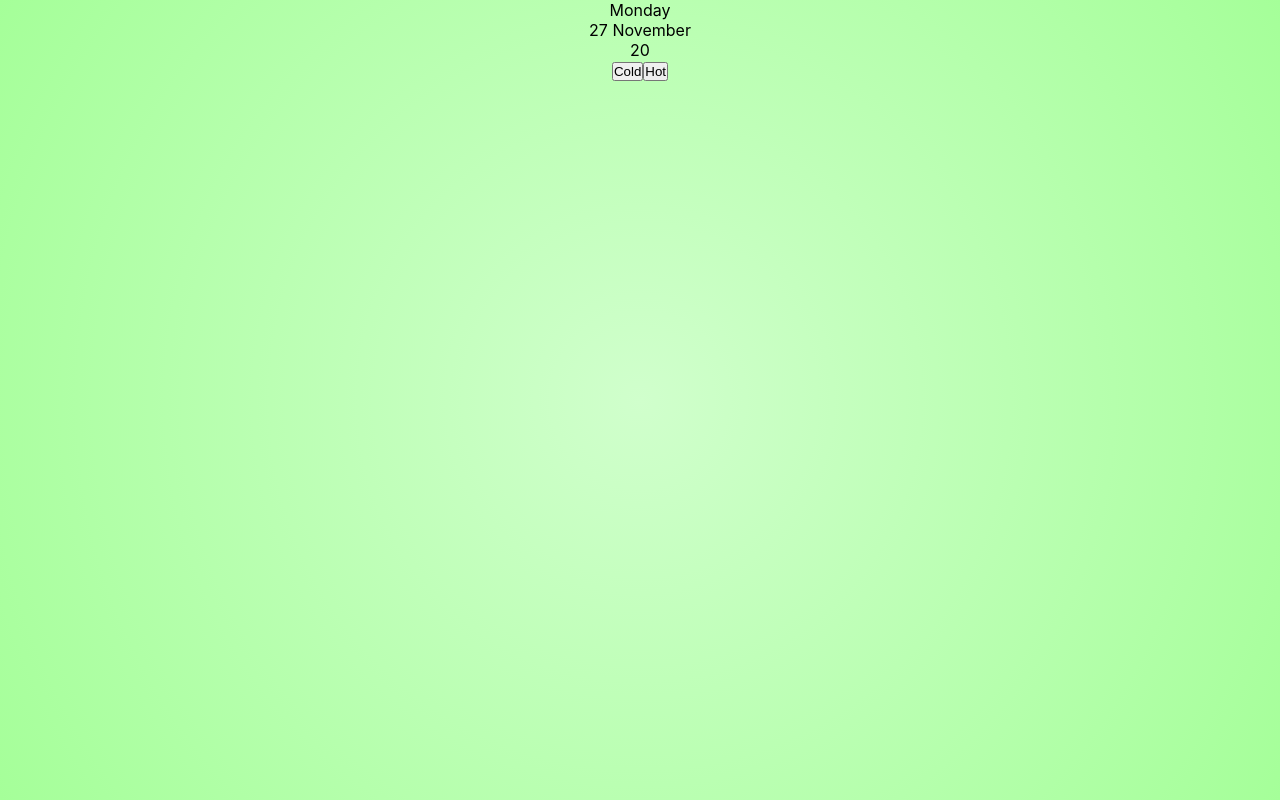
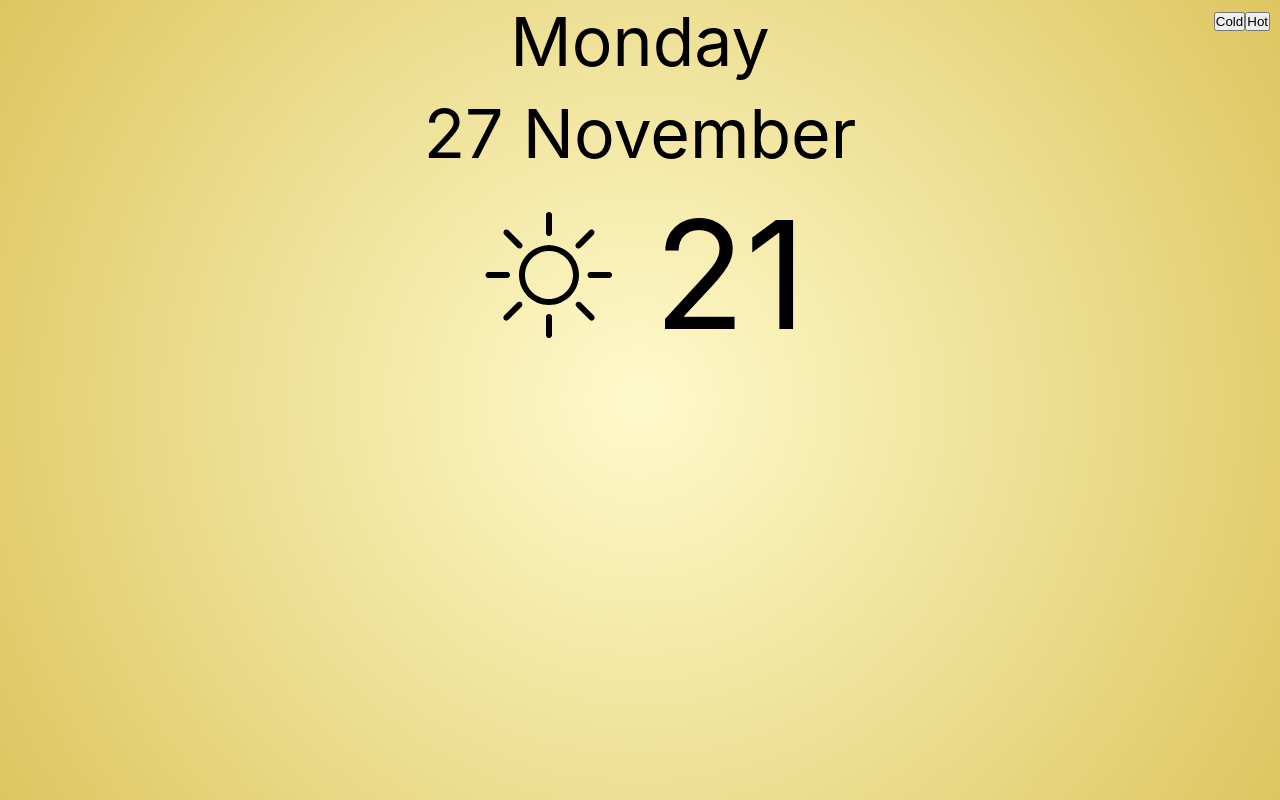
Before and after one commit to poplavskyi/App1, a React (Create React App) app: page / in a window 1280 px wide. Built offline with nearby package versions, Linux system fonts and the light colour scheme.

Commit message:
ADD: styles for app

```diff
--- a/src/App.jsx
+++ b/src/App.jsx
@@ -4,7 +4,7 @@ import "./temperature.scss";
 
 class App extends Component {
   state = {
-    temperature: 20,
+    temperature: 21,
   };
 
   increaseTemperature = () => {
--- a/src/temperature.scss
+++ b/src/temperature.scss
@@ -16,11 +16,11 @@
 svg {
   width: 150px;
   height: 150px;
+  margin-right: 30px;
 }
 
 .cold {
-  // background-color: rgb(0, 217, 255);
-  background: radial-gradient(circle at center, #cce4ff, #9b99ff)
+  background: radial-gradient(circle at center, #cce4ff, #9b99ff);
 }
 
 .normal {
@@ -30,3 +30,25 @@ svg {
 .hot {
   background: radial-gradient(circle at center, #fffacc, #ddc660)
 }
+
+.current-data p {
+  font-size: 68px;
+  margin-bottom: 10px;
+}
+
+.temperature-display {
+  display: flex;
+  justify-content: center;
+  font-size: 150px;
+}
+
+.button-container {
+  position: absolute;
+  top: 10px;
+  right: 10px;
+}
+
+.temperature-icon {
+  display: flex;
+  align-items: center;
+}
```
